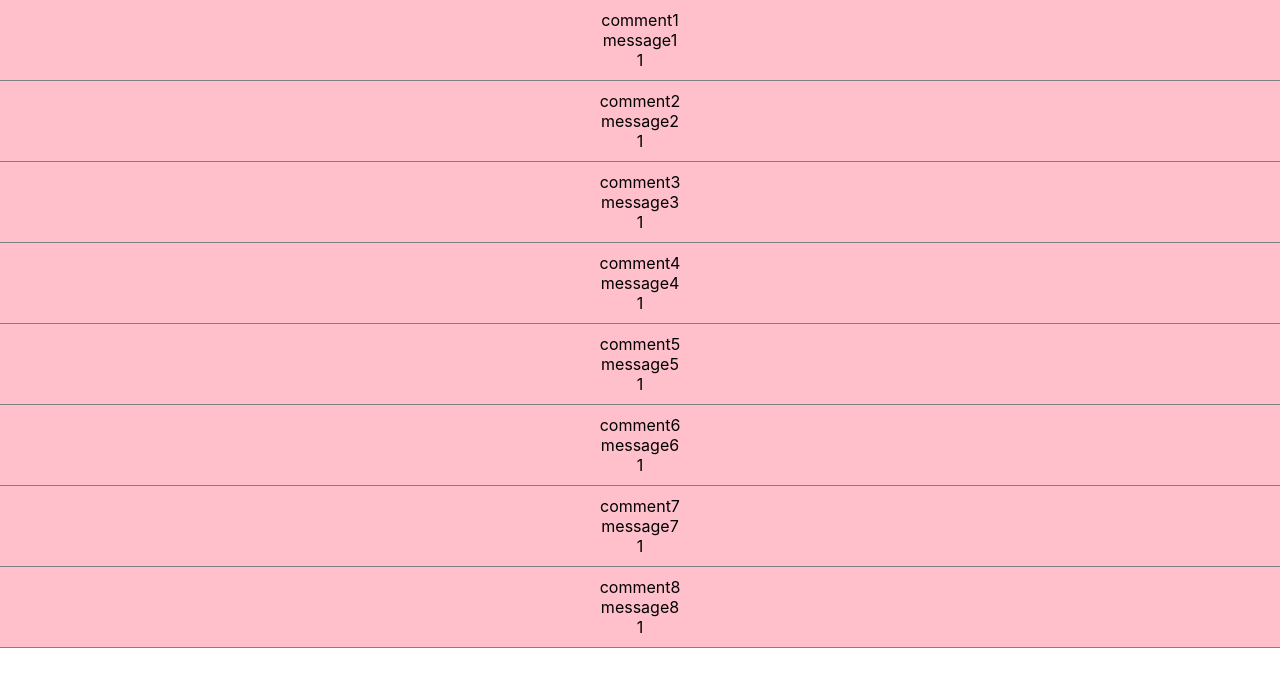
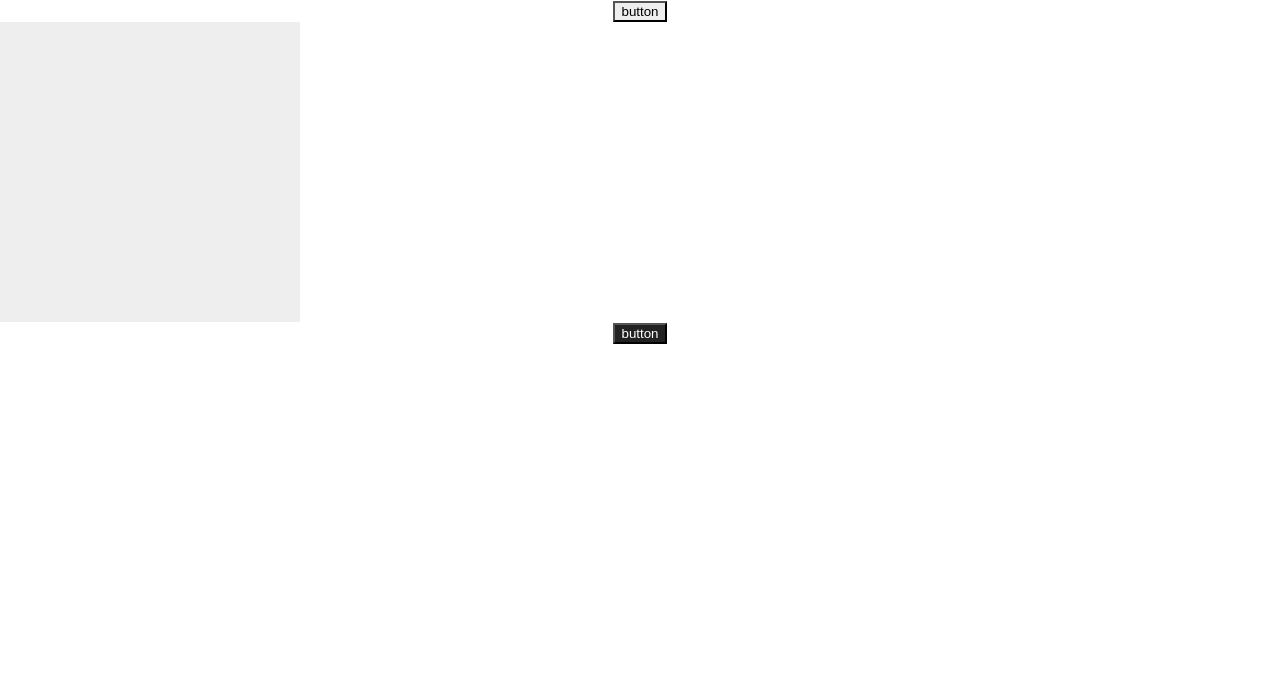
Before and after one commit to tjddnjs8643/React-Practice, a React (Create React App) app in the folder my-app/: page / in a window 1280 px wide. Shown: the top 686 px of the page. Built offline with nearby package versions, Linux system fonts and the light colour scheme.

Commit message:
Context API

```diff
--- a/my-app/src/App.js
+++ b/my-app/src/App.js
@@ -1,6 +1,7 @@
 
 import './App.css';
-import Memo from './Component/3-8.Memoization/Memo';
+// import Memo from './Component/3-8.Memoization/Memo';
+import Example from './Component/3-10.Context/Example'
 // import Button from './Component/3-7.HOC/Button';
 // import Input from './Component/3-7.HOC/Input';
 // import ThankyouDialog from './Component/3-6. Composition2/ThankyouDialog';
@@ -20,7 +21,8 @@ import Memo from './Component/3-8.Memoization/Memo';
 function App() {
   return (
     <div className="App">
-      <Memo/>
+      <Example/>
+      {/* <Memo/> */}
       {/* <Input/> <br/> */}
       {/* <Button/> */}
       {/* <ThankyouDialog/> */}
--- /dev/null
+++ b/my-app/src/Component/3-10.Context/Example.jsx
@@ -0,0 +1,40 @@
+import React, { Component } from 'react'
+import { ThemeContext,theme } from './ThemeContext';
+import ThemedButton from './ThemedButton';
+
+export default class Example extends Component {
+    constructor(props) {
+        super(props);
+        this.state = {
+            theme: theme.light,
+        }
+        this.toggleTheme = () =>{
+            this.setState((prev) => ({
+                theme: prev.theme === theme.dark ? theme.light : theme.dark
+            }) )
+        }
+    }
+    render() {
+        return (
+        <div>
+            <ThemeContext.Provider value = {this.state.theme}>
+                <ThemedButton changeTheme = {this.toggleTheme}/>
+                <ThemeContext.Consumer>
+                    {(theme) => (
+                        <div
+                            style= {{
+                                height: 300,
+                                width : 300,
+                                backgroundColor: theme.background
+                    }}
+                    ></div>
+                    )}
+                </ThemeContext.Consumer>
+            </ThemeContext.Provider>
+            <ThemedButton/>
+        </div>
+        )
+
+
+    }
+}
--- /dev/null
+++ b/my-app/src/Component/3-10.Context/ThemeContext.jsx
@@ -0,0 +1,15 @@
+import React from 'react'
+
+export const theme= {
+    light : {
+        foreground: '#000000',
+        background: '#eeeeee',
+    },
+    dark : {
+        foreground: '#ffffff',
+        background: '#222222'
+    }
+}
+
+
+export const ThemeContext = React.createContext(theme.dark)
```
Also changed, not shown: my-app/package.json (line endings or trailing spaces).
